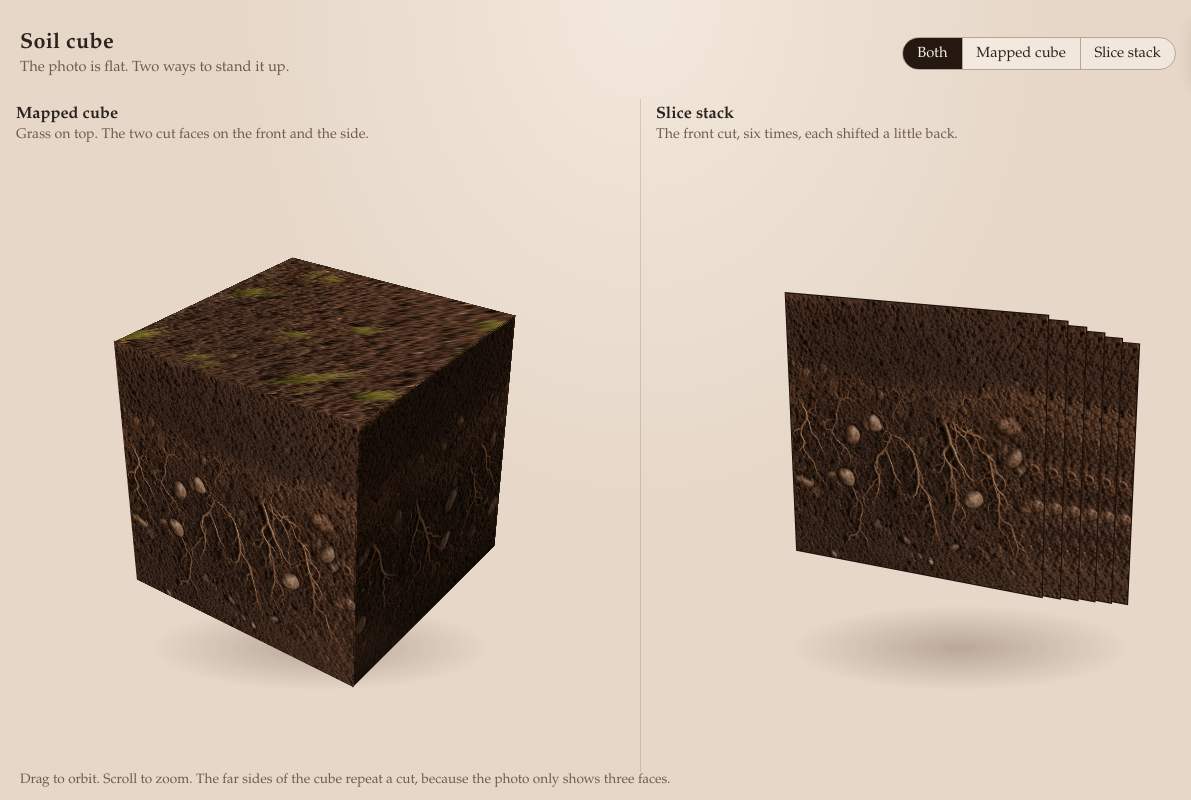
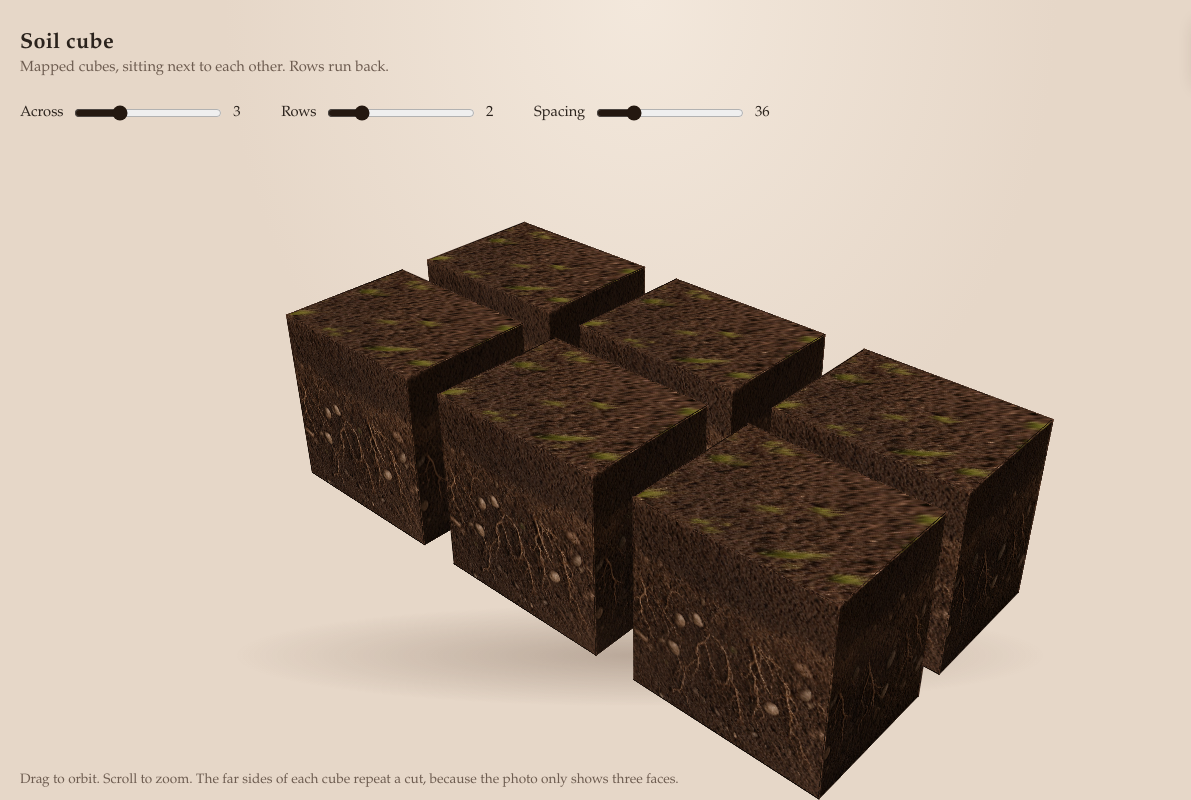
Before and after one commit to Sebastians-AI-Bot/6371km-left, a plain HTML site: page soil-cube/index.html in a window 1280 px wide. Shown: the full height of the page, 0-1191 px from the left. Drawn offline with Linux system fonts and the light colour scheme.

Commit message:
Lay the mapped soil cubes out in a grid.
Drop the slice stack. Sliders set how many cubes sit across, how many rows run back, and the gap between them.

Co-authored-by: Sebastians-AI-Bot <Sebastians-AI-Bot@users.noreply.github.com>

```diff
--- a/soil-cube/index.html
+++ b/soil-cube/index.html
@@ -9,8 +9,8 @@
       --bg: #e6d7c8;
       --ink: #2b231d;
       --muted: #6d5c50;
-      --line: rgba(70, 48, 34, 0.16);
       --soil: #241810;
+      --size: 150px;
     }
 
     * { box-sizing: border-box; }
@@ -33,7 +33,7 @@
       display: flex;
       align-items: center;
       gap: 1.25rem;
-      padding: 0.85rem 1.25rem 0.35rem;
+      padding: 0.85rem 1.25rem 0.2rem;
     }
 
     h1 {
@@ -49,36 +49,8 @@
       font-size: 0.92rem;
     }
 
-    .switch {
-      display: flex;
-      margin-left: auto;
-      border: 1px solid #b7a496;
-      border-radius: 999px;
-      overflow: hidden;
-      background: rgba(255, 250, 244, 0.45);
-    }
-
-    .switch button {
-      font: inherit;
-      font-size: 0.92rem;
-      color: inherit;
-      background: transparent;
-      border: 0;
-      padding: 0.4rem 0.9rem;
-      cursor: pointer;
-    }
-
-    .switch button + button {
-      box-shadow: inset 1px 0 0 #b7a496;
-    }
-
-    .switch button[aria-pressed="true"] {
-      background: var(--soil);
-      color: #f6efe8;
-    }
-
     .ref-wrap {
-      margin: 0;
+      margin: 0 0 0 auto;
       text-align: center;
     }
 
@@ -97,42 +69,28 @@
       color: var(--muted);
     }
 
-    .views {
-      flex: 1;
-      min-height: 0;
-      display: grid;
-      grid-template-columns: 1fr 1fr;
+    .controls {
+      display: flex;
+      flex-wrap: wrap;
+      gap: 0.35rem 1.4rem;
+      padding: 0.35rem 1.25rem 0.2rem;
     }
 
-    .views[data-mode="cube"] { grid-template-columns: 1.65fr 0.75fr; }
-    .views[data-mode="stack"] { grid-template-columns: 0.75fr 1.65fr; }
-
-    .panel {
-      --size: min(42vh, 270px);
-      min-width: 0;
-      min-height: 0;
+    .controls label {
       display: flex;
-      flex-direction: column;
-      padding: 0.35rem 1rem 0.8rem;
+      align-items: center;
+      gap: 0.55rem;
+      font-size: 0.92rem;
     }
 
-    .views[data-mode="cube"] .panel-cube,
-    .views[data-mode="stack"] .panel-stack {
-      --size: min(58vh, 390px);
+    .controls input[type="range"] {
+      width: 148px;
+      accent-color: var(--soil);
     }
 
-    .panel + .panel { box-shadow: inset 1px 0 0 var(--line); }
-
-    .panel h2 {
-      margin: 0;
-      font-size: 1.02rem;
-      font-weight: 600;
-    }
-
-    .panel .note {
-      margin: 0.15rem 0 0;
-      color: var(--muted);
-      font-size: 0.88rem;
+    .controls output {
+      min-width: 1.6rem;
+      font-variant-numeric: tabular-nums;
     }
 
     .viewport {
@@ -141,8 +99,8 @@
       position: relative;
       display: grid;
       place-items: center;
-      perspective: 1100px;
-      perspective-origin: 50% 42%;
+      perspective: 1200px;
+      perspective-origin: 50% 40%;
       cursor: grab;
       touch-action: none;
       user-select: none;
@@ -153,29 +111,39 @@
     .viewport::after {
       content: "";
       position: absolute;
-      left: 22%;
-      right: 22%;
-      bottom: 11%;
-      height: 14%;
+      left: 18%;
+      right: 18%;
+      bottom: 10%;
+      height: 16%;
       background: radial-gradient(ellipse, rgba(70, 46, 32, 0.28), transparent 70%);
       pointer-events: none;
     }
 
-    .cube, .stack {
-      width: var(--size);
-      height: var(--size);
-      position: relative;
+    .rig, .grid, .cube {
       transform-style: preserve-3d;
     }
 
-    .face, .slice {
+    .grid {
+      position: relative;
+      width: 0;
+      height: 0;
+    }
+
+    .cube {
+      position: absolute;
+      width: var(--size);
+      height: var(--size);
+      margin-left: calc(var(--size) / -2);
+      margin-top: calc(var(--size) / -2);
+    }
+
+    .face {
       position: absolute;
       inset: 0;
-      transform-style: preserve-3d;
       background: var(--soil);
     }
 
-    .face img, .slice img {
+    .face img {
       width: calc(100% + 2px);
       height: calc(100% + 2px);
       margin: -1px;
@@ -196,25 +164,10 @@
     /* The photo has no fourth side. A mirrored side cut fills the hidden face. */
     .right img { transform: scaleX(-1); }
 
-    .slice {
-      box-shadow: 0 0 0 2px #1a100c;
-    }
-
     footer {
       padding: 0 1.25rem 0.7rem;
       color: var(--muted);
       font-size: 0.85rem;
-    }
-
-    @media (max-width: 760px) {
-      header { flex-wrap: wrap; }
-      .switch { margin-left: 0; }
-      .views,
-      .views[data-mode="cube"],
-      .views[data-mode="stack"] { grid-template-columns: 1fr; }
-      .panel + .panel { box-shadow: inset 0 1px 0 var(--line); }
-      .views[data-mode="cube"] .panel-stack,
-      .views[data-mode="stack"] .panel-cube { display: none; }
     }
   </style>
 </head>
@@ -222,45 +175,36 @@
   <header>
     <div>
       <h1>Soil cube</h1>
-      <p>The photo is flat. Two ways to stand it up.</p>
-    </div>
-    <div class="switch" role="group" aria-label="Which look to feature">
-      <button type="button" data-mode="both">Both</button>
-      <button type="button" data-mode="cube">Mapped cube</button>
-      <button type="button" data-mode="stack">Slice stack</button>
+      <p>Mapped cubes, sitting next to each other. Rows run back.</p>
     </div>
     <figure class="ref-wrap">
-      <img class="ref" src="reference.png" alt="Reference photo of the soil cube">
+      <img class="ref" src="reference.png" alt="Reference photo of one soil cube">
       <figcaption>Reference</figcaption>
     </figure>
   </header>
 
-  <main class="views" data-mode="both">
-    <section class="panel panel-cube">
-      <h2>Mapped cube</h2>
-      <p class="note">Grass on top. The two cut faces on the front and the side.</p>
-      <div class="viewport" data-orbit="cube">
-        <div class="cube">
-          <div class="face front"><img src="face-front.png" alt=""></div>
-          <div class="face back"><img src="face-front.png" alt=""></div>
-          <div class="face right"><img src="face-side.png" alt=""></div>
-          <div class="face left"><img src="face-side.png" alt=""></div>
-          <div class="face top"><img src="face-top.png" alt=""></div>
-          <div class="face bottom"><img src="face-bottom.png" alt=""></div>
+  <div class="controls">
+    <label>Across
+      <input id="cols" type="range" min="1" max="8" value="3" step="1">
+      <output id="cols-out">3</output>
+    </label>
+    <label>Rows
+      <input id="rows" type="range" min="1" max="6" value="2" step="1">
+      <output id="rows-out">2</output>
+    </label>
+    <label>Spacing
+      <input id="gap" type="range" min="0" max="160" value="36" step="1">
+      <output id="gap-out">36</output>
+    </label>
   </div>
+
+  <main class="viewport">
+    <div class="rig">
+      <div class="grid"></div>
     </div>
-    </section>
-
-    <section class="panel panel-stack">
-      <h2>Slice stack</h2>
-      <p class="note">The front cut, six times, each shifted a little back.</p>
-      <div class="viewport" data-orbit="stack">
-        <div class="stack"></div>
-      </div>
-    </section>
   </main>
 
-  <footer>Drag to orbit. Scroll to zoom. The far sides of the cube repeat a cut, because the photo only shows three faces.</footer>
+  <footer>Drag to orbit. Scroll to zoom. The far sides of each cube repeat a cut, because the photo only shows three faces.</footer>
 
   <script>
     // Faces were cut from reference.png. Quads, in photo pixels, before a
@@ -268,69 +212,93 @@
     //   top:        left-top, back, right-top, front-top
     //   front cut:  front-top, right-top, right-bottom, front-bottom
     //   side cut:   left-top, front-top, front-bottom, left-bottom
-    // The stack repeats the front cut only.
 
     (function () {
-      var views = document.querySelector(".views");
-      var buttons = document.querySelectorAll(".switch button");
-      var SLICE_COUNT = 6;
+      var SIZE = 150;
+      var grid = document.querySelector(".grid");
+      var rig = document.querySelector(".rig");
+      var colsInput = document.getElementById("cols");
+      var rowsInput = document.getElementById("rows");
+      var gapInput = document.getElementById("gap");
+      var viewport = document.querySelector(".viewport");
 
-      var orbits = {
-        cube: { rx: -28, ry: -36, zoom: 1 },
-        stack: { rx: -16, ry: -24, zoom: 1 }
-      };
+      var state = { cols: 3, rows: 2, gap: 36, rx: -30, ry: -42, zoom: 1 };
+      var dragging = false;
+      var lastX = 0;
+      var lastY = 0;
 
-      function buildStack() {
-        var stack = document.querySelector(".stack");
-        var mid = (SLICE_COUNT - 1) / 2;
-        var i, slice, img, x, y, z;
-        for (i = SLICE_COUNT - 1; i >= 0; i--) {
-          slice = document.createElement("div");
-          slice.className = "slice";
-          img = document.createElement("img");
-          img.src = "face-front.png";
+      function makeFace(className, src) {
+        var face = document.createElement("div");
+        var img = document.createElement("img");
+        face.className = "face " + className;
+        img.src = src;
         img.alt = "";
-          slice.appendChild(img);
-          x = (i - mid) * 4.2;
-          y = (i - mid) * 3.1;
-          z = (mid - i) * 7.5;
-          slice.style.transform =
-            "translate3d(" + x + "%, " + y + "%, calc(var(--size) * " + (z / 100) + "))";
-          stack.appendChild(slice);
+        face.appendChild(img);
+        return face;
+      }
+
+      function makeCube() {
+        var cube = document.createElement("div");
+        cube.className = "cube";
+        cube.appendChild(makeFace("front", "face-front.png"));
+        cube.appendChild(makeFace("back", "face-front.png"));
+        cube.appendChild(makeFace("right", "face-side.png"));
+        cube.appendChild(makeFace("left", "face-side.png"));
+        cube.appendChild(makeFace("top", "face-top.png"));
+        cube.appendChild(makeFace("bottom", "face-bottom.png"));
+        return cube;
+      }
+
+      function readControls() {
+        state.cols = Number(colsInput.value);
+        state.rows = Number(rowsInput.value);
+        state.gap = Number(gapInput.value);
+        document.getElementById("cols-out").textContent = String(state.cols);
+        document.getElementById("rows-out").textContent = String(state.rows);
+        document.getElementById("gap-out").textContent = String(state.gap);
+      }
+
+      function place() {
+        var need = state.cols * state.rows;
+        var step = SIZE + state.gap;
+        var r, c, i, cube, x, z;
+        while (grid.children.length > need) grid.removeChild(grid.lastChild);
+        while (grid.children.length < need) grid.appendChild(makeCube());
+        i = 0;
+        for (r = 0; r < state.rows; r++) {
+          for (c = 0; c < state.cols; c++) {
+            cube = grid.children[i];
+            x = (c - (state.cols - 1) / 2) * step;
+            z = ((state.rows - 1) / 2 - r) * step;
+            cube.style.transform = "translate3d(" + x + "px, 0px, " + z + "px)";
+            i += 1;
+          }
         }
       }
 
-      function applyOrbit(name) {
-        var state = orbits[name];
-        var target = document.querySelector('[data-orbit="' + name + '"] .cube, [data-orbit="' + name + '"] .stack');
-        target.style.transform =
-          "rotateX(" + state.rx + "deg) rotateY(" + state.ry + "deg) scale(" + state.zoom + ")";
+      function fitScale() {
+        var step = SIZE + state.gap;
+        var spanX = (state.cols - 1) * step + SIZE;
+        var spanZ = (state.rows - 1) * step + SIZE;
+        var span = Math.max(spanX, spanZ);
+        return Math.min(1.35, 680 / span);
       }
 
-      function setMode(mode) {
-        if (mode !== "cube" && mode !== "stack") mode = "both";
-        views.dataset.mode = mode;
-        var i;
-        for (i = 0; i < buttons.length; i++) {
-          buttons[i].setAttribute("aria-pressed", buttons[i].dataset.mode === mode ? "true" : "false");
-        }
-        if (history.replaceState) {
-          history.replaceState(null, "", "#" + mode);
-        } else {
-          location.hash = mode;
-        }
+      function applyView() {
+        var scale = fitScale() * state.zoom;
+        rig.style.transform =
+          "rotateX(" + state.rx + "deg) rotateY(" + state.ry + "deg) scale(" + scale + ")";
       }
 
-      function modeFromHash() {
-        var hash = (location.hash || "").replace("#", "");
-        setMode(hash);
+      function refresh() {
+        readControls();
+        place();
+        applyView();
       }
 
-      function attachOrbit(name) {
-        var viewport = document.querySelector('[data-orbit="' + name + '"]');
-        var dragging = false;
-        var lastX = 0;
-        var lastY = 0;
+      colsInput.addEventListener("input", refresh);
+      rowsInput.addEventListener("input", refresh);
+      gapInput.addEventListener("input", refresh);
 
       viewport.addEventListener("pointerdown", function (event) {
         dragging = true;
@@ -341,14 +309,13 @@
 
       viewport.addEventListener("pointermove", function (event) {
         if (!dragging) return;
-          var state = orbits[name];
         state.ry += (event.clientX - lastX) * 0.45;
         state.rx += (event.clientY - lastY) * 0.35;
         if (state.rx > 89) state.rx = 89;
         if (state.rx < -89) state.rx = -89;
         lastX = event.clientX;
         lastY = event.clientY;
-          applyOrbit(name);
+        applyView();
       });
 
       function endDrag() { dragging = false; }
@@ -357,30 +324,14 @@
 
       viewport.addEventListener("wheel", function (event) {
         event.preventDefault();
-          var state = orbits[name];
         var next = state.zoom * (event.deltaY > 0 ? 0.92 : 1.08);
-          if (next < 0.55) next = 0.55;
-          if (next > 2.4) next = 2.4;
+        if (next < 0.35) next = 0.35;
+        if (next > 2.8) next = 2.8;
         state.zoom = next;
-          applyOrbit(name);
+        applyView();
       }, { passive: false });
-      }
 
-      var b;
-      for (b = 0; b < buttons.length; b++) {
-        buttons[b].addEventListener("click", function (event) {
-          setMode(event.currentTarget.dataset.mode);
-        });
-      }
-
-      window.addEventListener("hashchange", modeFromHash);
-
-      buildStack();
-      applyOrbit("cube");
-      applyOrbit("stack");
-      attachOrbit("cube");
-      attachOrbit("stack");
-      modeFromHash();
+      refresh();
     }());
   </script>
 </body>
```
Also changed, not shown: soil-cube/notes/screenshots/grid.png (added), soil-cube/notes/screenshots/mapped-cube.png (deleted), soil-cube/notes/screenshots/slice-stack.png (deleted), 1 other file. Lines whose indentation alone changed are shown as unchanged.
